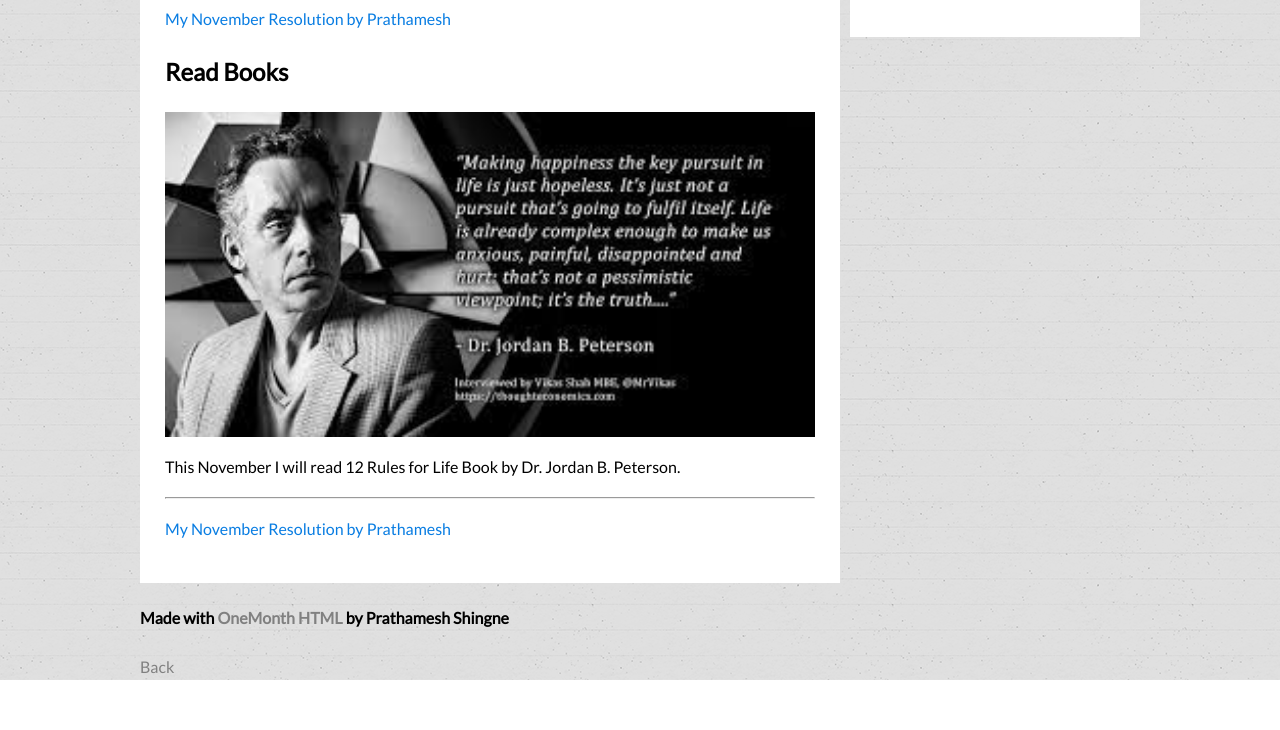
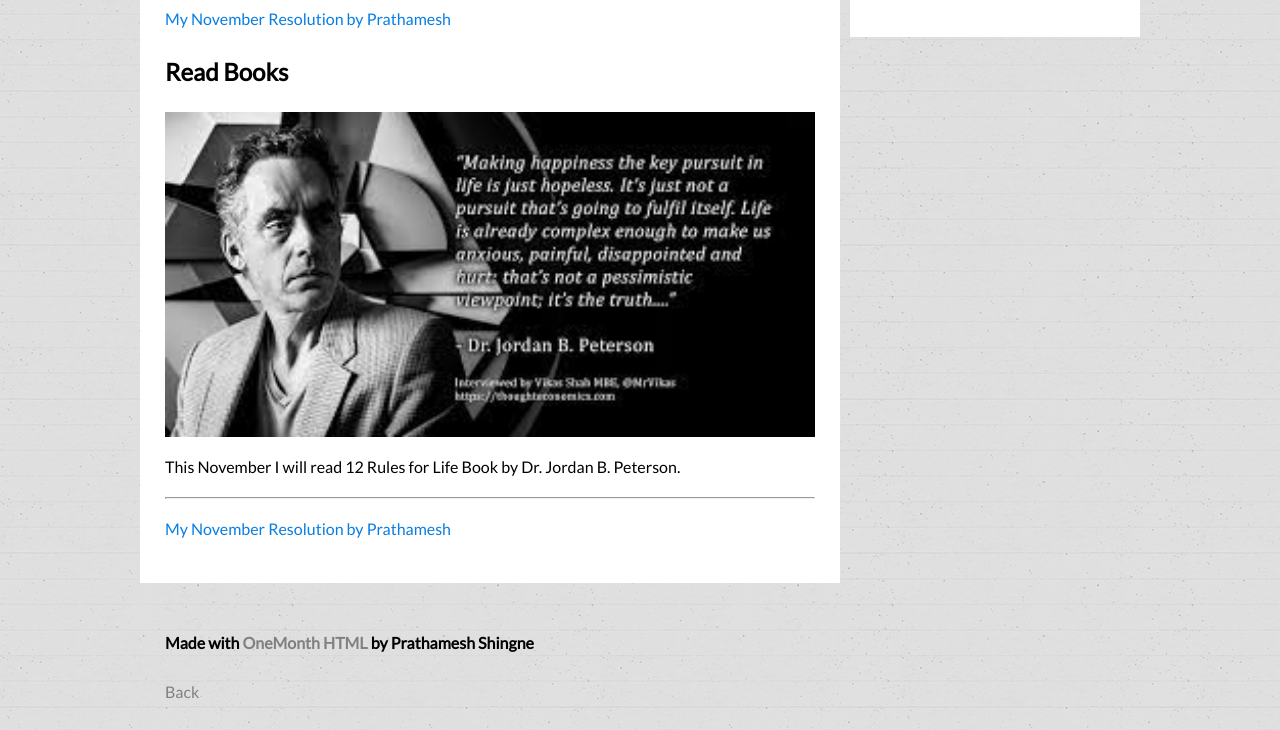
Before and after one commit to w7Pratham/sites, a plain HTML site: page monthlyResolution/index.html in a window 1280 px wide. Shown: the part 987-1717 px from the top of the page. Before the commit the page ends 1667 px from the top, so only its background shows below. Drawn offline with Linux system fonts and the light colour scheme.

Commit message:
Update style.css

```diff
--- a/monthlyResolution/css/style.css
+++ b/monthlyResolution/css/style.css
@@ -76,3 +76,7 @@ a {
 .list {
     color: orange;
 }
+
+#footer {
+    padding: 25px;
+}
```
